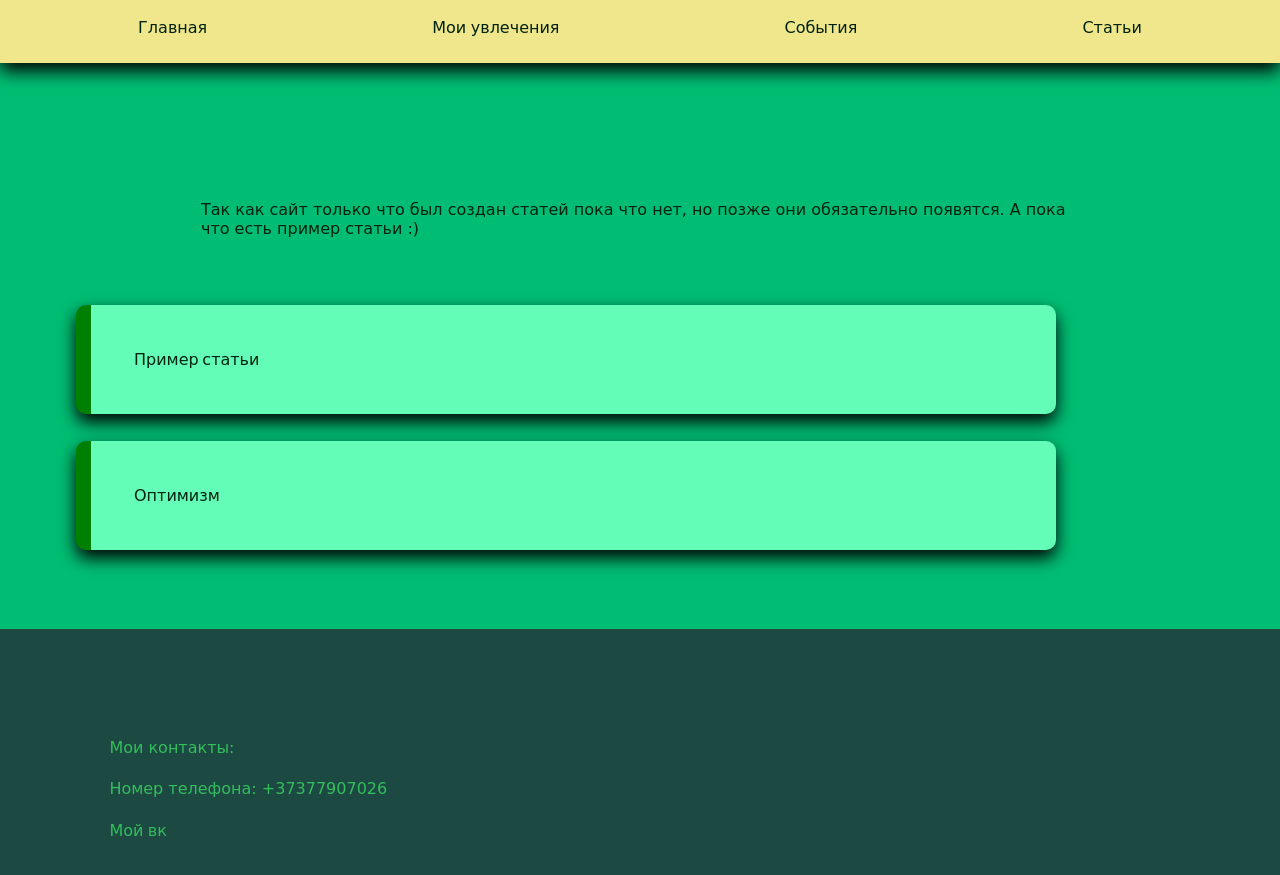
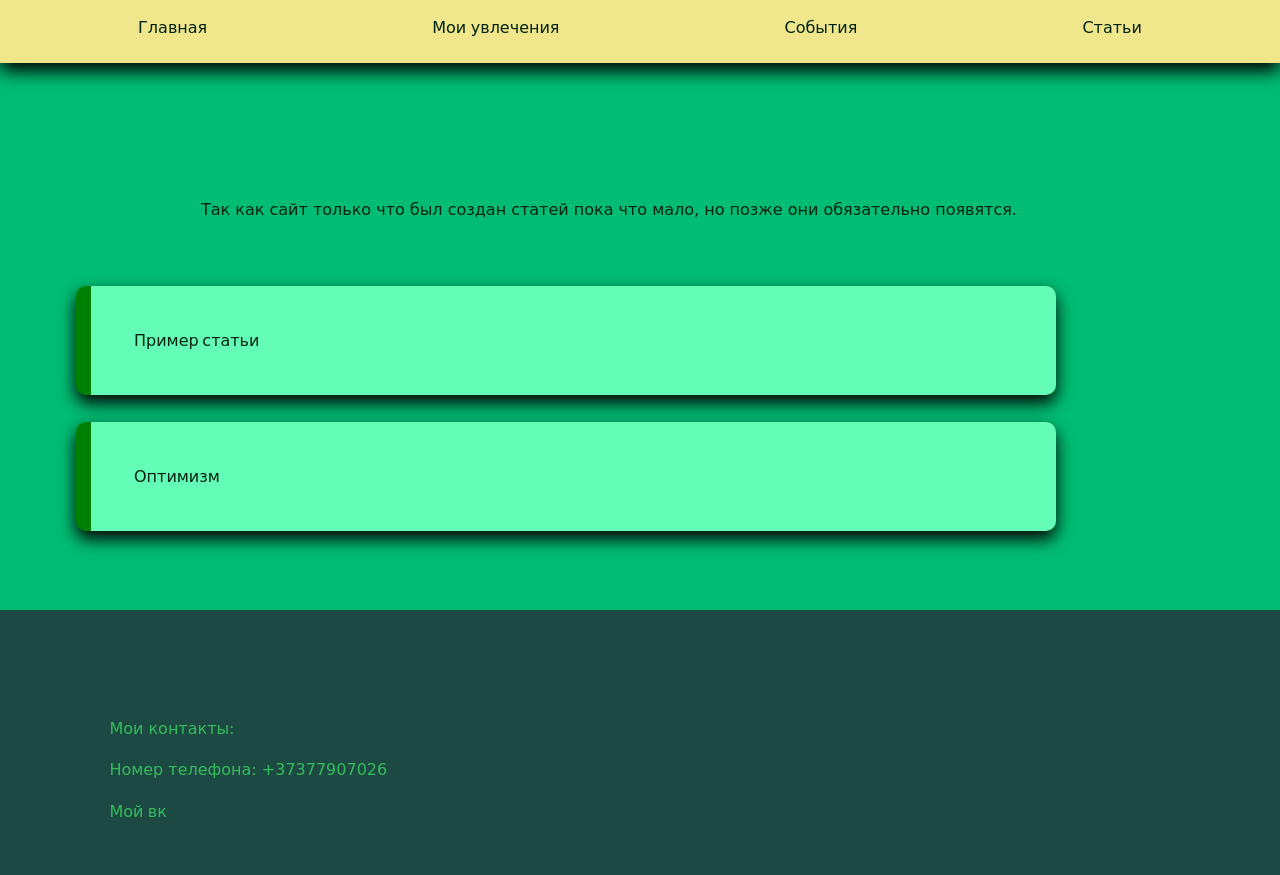
Before and after one commit to beautiful-cookie/mysite, a plain HTML site: page articles-main/articles.html in a window 1280 px wide. Shown: the part 63-938 px from the top of the page. Drawn offline with Linux system fonts and the light colour scheme; a web font is replaced by a local one.

Commit message:
Update articles.html

```diff
--- a/articles-main/articles.html
+++ b/articles-main/articles.html
@@ -22,7 +22,7 @@
 
     <div class="main-message-div">
         <div class="colorless-txt">
-            <div class="message-div"> Так как сайт только что был создан статей пока что нет, но позже они обязательно появятся. А пока что есть пример статьи :)
+            <div class="message-div"> Так как сайт только что был создан статей пока что мало, но позже они обязательно появятся.
             </div>
         </div>
 
```
